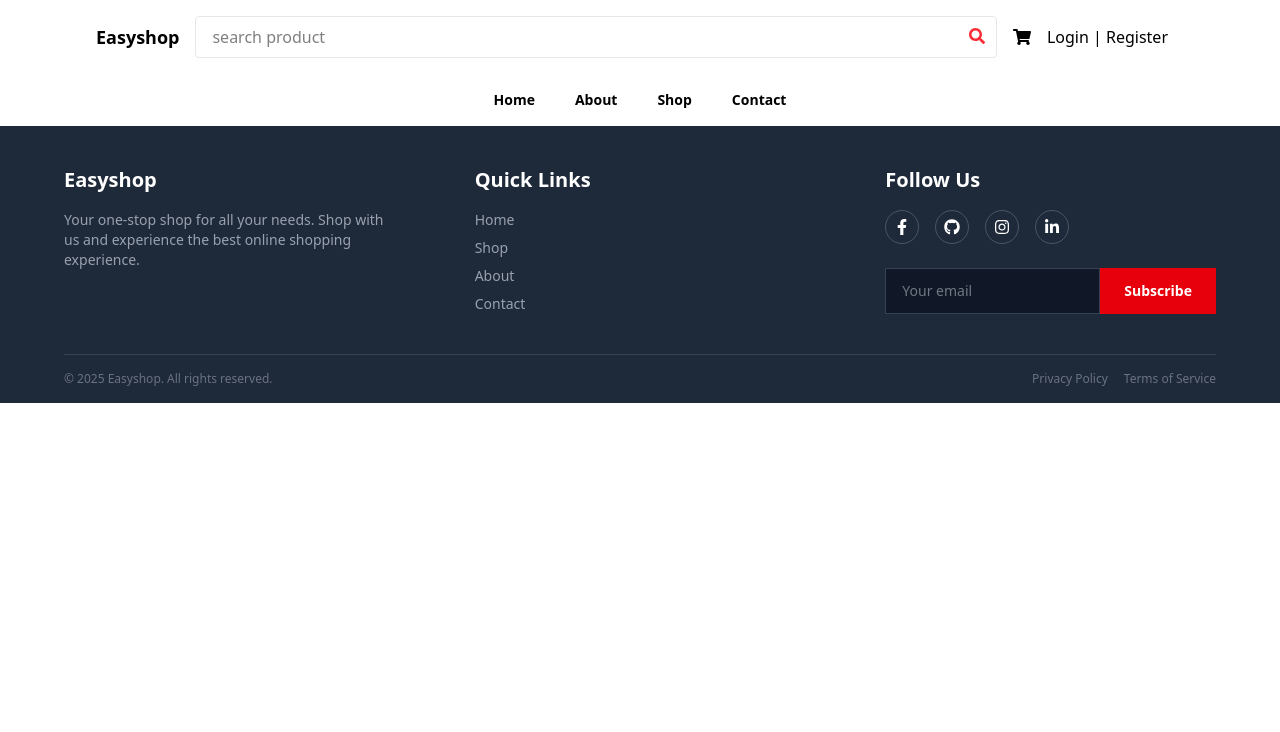
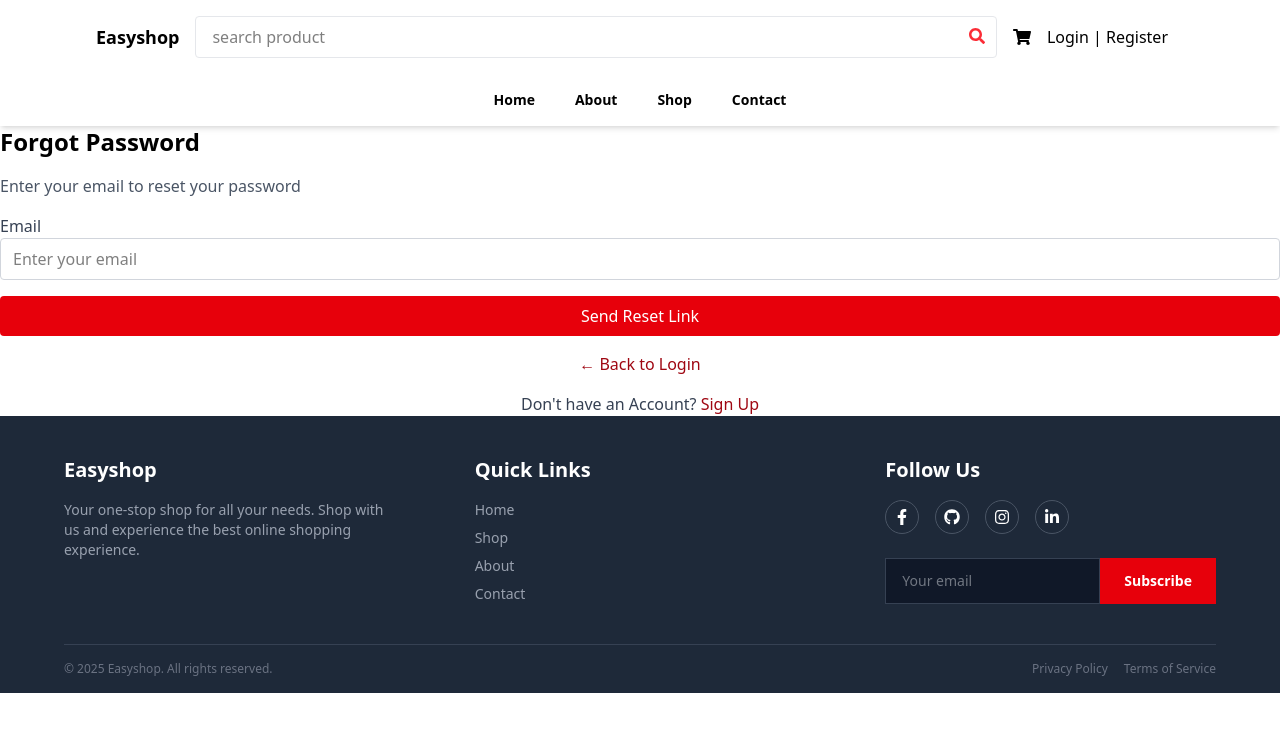
Before and after one commit to Muhammad-Munsif/e-commerce, a React (Vite) app: page /forget-password in a window 1280 px wide. Shown: the top 732 px of the page. Built offline with nearby package versions, Linux system fonts and the light colour scheme.

Commit message:
To slove all the issue from my code

```diff
--- a/src/App.jsx
+++ b/src/App.jsx
@@ -13,6 +13,7 @@ import ProductDetail from "./pages/ProductDetail";
 import ContactSupport from './Components/ContactSupport';
 import Faq from "./Components/Faq";
 import About from "./Components/About";
+import ForgotPassword from "./pages/ForgotPassword";
 
 function App() {
   const [order, setOrder] = useState(null);
@@ -38,6 +39,7 @@ function App() {
             <Route path="/contact-support" element={<ContactSupport />} />
             <Route path="/faq" element={<Faq />} />
             <Route path="/about" element={<About />} />
+            <Route path="/forget-password" element={<ForgotPassword />} />
           </Routes>
         </main>
         <Footer />
--- a/src/Components/About.jsx
+++ b/src/Components/About.jsx
@@ -290,11 +290,11 @@ const About = () => {
                 </p>
                 <p className="flex items-center">
                   <FaPhone className="w-4 h-4 mr-2" />
-                  +1 (555) 123-4567
+                  03129194375
                 </p>
                 <p className="flex items-center">
                   <FaEnvelope className="w-4 h-4 mr-2" />
-                  hello@shopease.com
+                  m.munsif4375@gmail.com
                 </p>
               </div>
             </div>
--- a/src/Components/Login.jsx
+++ b/src/Components/Login.jsx
@@ -1,6 +1,10 @@
+// src/Components/Login.jsx
 import React from "react";
+import { useNavigate } from "react-router-dom";
 
 const Login = ({ openSignUp }) => {
+  const navigate = useNavigate()
+
   return (
     <div>
       <h2 className="text-2xl font-bold mb-4">Login</h2>
@@ -10,7 +14,8 @@ const Login = ({ openSignUp }) => {
           <input
             type="email"
             placeholder="Enter your email"
-            className="w-full py-2 px-3 border-1 border-gray-200 rounded"
+            className="w-full py-2 px-3 border border-gray-300 rounded"
+            autoComplete="email"
           />
         </div>
         <div className="mb-4">
@@ -18,7 +23,8 @@ const Login = ({ openSignUp }) => {
           <input
             type="password"
             placeholder="Enter your Password"
-            className="w-full py-2 px-3 border-1 border-gray-200 rounded"
+            className="w-full py-2 px-3 border border-gray-300 rounded"
+            autoComplete="current-password"
           />
         </div>
         <div className="mb-4 flex items-center justify-between">
@@ -26,19 +32,29 @@ const Login = ({ openSignUp }) => {
             <input type="checkbox" className="form-checkbox" />
             <span className="ml-2 text-gray-700">Remember Me</span>
           </label>
-          <a href="" className="text-red-800">
+
+          <button
+            type="button"
+            className="text-red-800 hover:underline font-medium"
+            onClick={() => navigate('/forget-password')}
+          >
             Forgot Password?
-          </a>
+          </button>
         </div>
+
         <div className="mb-4">
-          <button type="submit" className="w-full bg-red-600 py-2 text-white">
+          <button type="submit" className="w-full bg-red-600 py-2 text-white rounded hover:bg-red-700">
             Login
           </button>
         </div>
       </form>
+
       <div className="text-center">
-        <span className="text-gray-700">Don't have an Account?</span>
-        <button className="text-red-800" onClick={openSignUp}>
+        <span className="text-gray-700">Don't have an Account? </span>
+        <button
+          className="text-red-800 hover:underline font-medium"
+          onClick={openSignUp}
+        >
           Sign Up
         </button>
       </div>
--- a/src/Components/Navbar.jsx
+++ b/src/Components/Navbar.jsx
@@ -40,7 +40,7 @@ const Navbar = () => {
               onChange={(e) => setSearch(e.target.value)}
               type="text"
               placeholder="search product"
-              className="w-full border-1 border-gray-200 rounded py-2 px-4"
+              className="w-full border border-gray-200 rounded py-2 px-4"
             />
             <FaSearch className="absolute top-3 right-3 text-red-500" />
           </form>
--- a/src/Components/Register.jsx
+++ b/src/Components/Register.jsx
@@ -2,7 +2,7 @@ import React from "react";
 
 const Register = ({ openLogin }) => {
   return (
-    <div>
+    <div className="">
       <h2 className="text-2xl font-bold mb-4">Sign UP</h2>
       <form>
         <div className="mb-4">
@@ -10,7 +10,7 @@ const Register = ({ openLogin }) => {
           <input
             type="name"
             placeholder="Enter your name"
-            className="w-full py-2 px-3 border-1 border-gray-200 rounded"
+            className="w-full py-2 px-3 border border-gray-200 rounded"
           />
         </div>
         <div className="mb-4">
@@ -18,7 +18,7 @@ const Register = ({ openLogin }) => {
           <input
             type="email"
             placeholder="Enter your email"
-            className="w-full py-2 px-3 border-1 border-gray-200 rounded"
+            className="w-full py-2 px-3 border border-gray-200 rounded"
           />
         </div>
         <div className="mb-4">
@@ -26,7 +26,7 @@ const Register = ({ openLogin }) => {
           <input
             type="password"
             placeholder="Enter your Password"
-            className="w-full py-2 px-3 border-1 border-gray-200 rounded"
+            className="w-full py-2 px-3 border border-gray-200 rounded"
           />
         </div>
 
--- /dev/null
+++ b/src/pages/ForgotPassword.jsx
@@ -0,0 +1,60 @@
+// src/Components/ForgotPassword.jsx
+import React, { useState } from "react";
+
+const ForgotPassword = ({ openLogin, openSignUp }) => {
+  const [email, setEmail] = useState("");
+
+  const handleSubmit = (e) => {
+    e.preventDefault();
+    console.log("Password reset for:", email);
+    // Handle forgot password logic
+  };
+
+  return (
+    <div>
+      <h2 className="text-2xl font-bold mb-4">Forgot Password</h2>
+      <p className="text-gray-600 mb-4">Enter your email to reset your password</p>
+
+      <form onSubmit={handleSubmit}>
+        <div className="mb-4">
+          <label className="block text-gray-700">Email</label>
+          <input
+            type="email"
+            placeholder="Enter your email"
+            className="w-full py-2 px-3 border border-gray-300 rounded"
+            value={email}
+            onChange={(e) => setEmail(e.target.value)}
+            required
+          />
+        </div>
+
+        <div className="mb-4">
+          <button type="submit" className="w-full bg-red-600 py-2 text-white rounded hover:bg-red-700">
+            Send Reset Link
+          </button>
+        </div>
+      </form>
+
+      <div className="text-center mb-4">
+        <button
+          className="text-red-800 hover:underline font-medium"
+          onClick={openLogin}
+        >
+          ← Back to Login
+        </button>
+      </div>
+
+      <div className="text-center">
+        <span className="text-gray-700">Don't have an Account? </span>
+        <button
+          className="text-red-800 hover:underline font-medium"
+          onClick={openSignUp}
+        >
+          Sign Up
+        </button>
+      </div>
+    </div>
+  );
+};
+
+export default ForgotPassword;
--- a/src/pages/Home.jsx
+++ b/src/pages/Home.jsx
@@ -24,7 +24,7 @@ const Home = () => {
             <div className="bg-red-600 text-xs px-2 py-2.5 font-bold text-white">
               Shop by Categories
             </div>
-            <ul className="space-y-4 bg-gray-100 p-3 border-1 border-gray-300 h-[350px]">
+            <ul className="space-y-4 bg-gray-100 p-3 border border-gray-300 h-[350px]">
               {Categories.map((category, index) => (
                 <li
                   key={index}
@@ -44,7 +44,7 @@ const Home = () => {
               <p className="text-xl mt-2.5 text-gray-800 font-bold">
                 Million + Products
               </p>
-              <button className="text-white bg-red-600 hover:bg-red-700 mt-2.5 px-8 py-1.5 transform transition-transform duration-300 hover:scale-105"
+              <button className="text-white rounded bg-red-600 hover:bg-red-700 mt-2.5 px-8 py-1.5 transform transition-transform duration-300 hover:scale-105"
               onClick={() => navigate('/shop')}
               >
                 SHOP NOW
```
